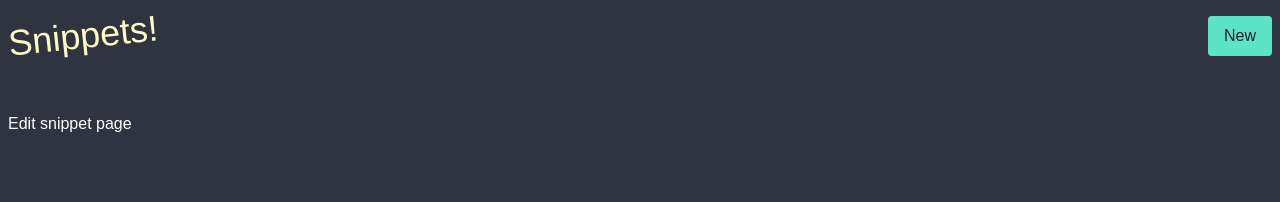
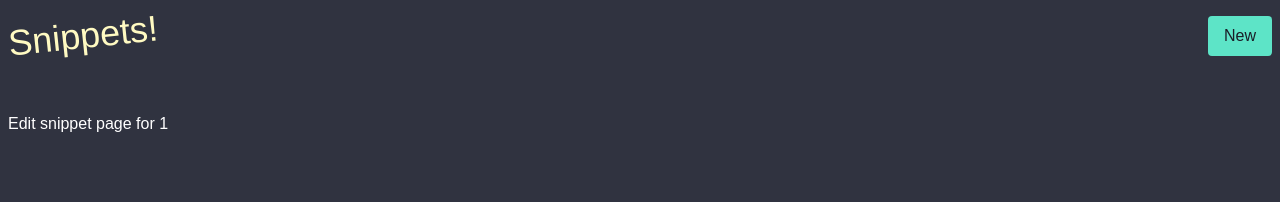
Before and after one commit to SmackSmash/grider-snippets, a Next.js app: page /snippets/1/edit in a window 1280 px wide. Shown: the top 202 px of the page. Built offline with nearby package versions, Linux system fonts and the light colour scheme; a web font is replaced by a local one.

Commit message:
Dealing with params

```diff
--- a/src/app/snippets/[id]/edit/page.tsx
+++ b/src/app/snippets/[id]/edit/page.tsx
@@ -4,7 +4,6 @@ interface EditSnipppetPageProps {
   };
 }
 
-export default function EditSnippetPage(props: EditSnipppetPageProps) {
-  console.log(props);
-  return <div>Edit snippet page</div>;
+export default function EditSnippetPage({ params: { id } }: EditSnipppetPageProps) {
+  return <div>Edit snippet page for {id}</div>;
 }
```
